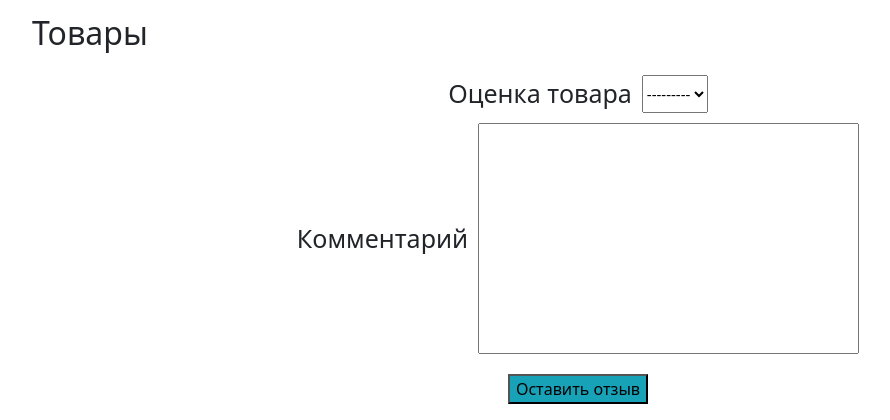
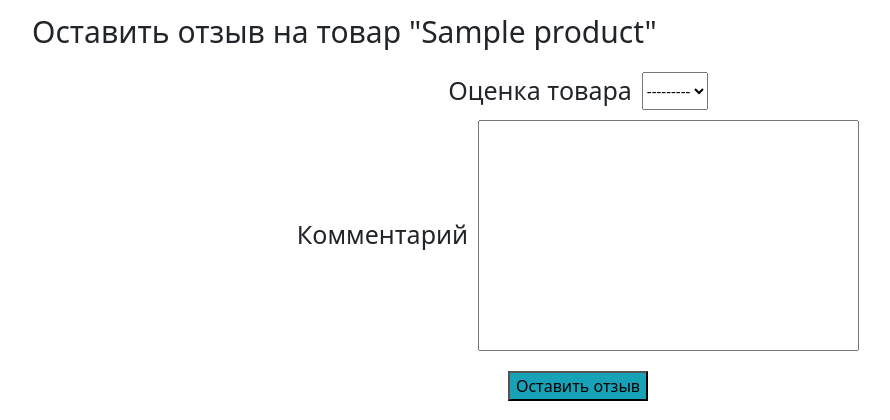
Before and after one commit to zalmon74/CLA__internet_shop_technique, a Django app: page /products/1/give_review/ in a window 1280 px wide. Shown: the part 316-736 px from the top of the page, without its empty margins (62-952 px from the left). Run offline with Django 4.2, Linux system fonts and the light colour scheme; tables that the repository leaves empty hold one stand-in row (values such as "Sample post"); some libraries are stand-ins or nearby versions.

Commit message:
Добавлено окно и логика редактирования отзыва при попытке повторного его добавления

```diff
--- a/CLA__shop/shop_products/business_logic.py
+++ b/CLA__shop/shop_products/business_logic.py
@@ -7,7 +7,7 @@ import django.db.models
 
 from django.core.cache import cache
 
-from .models import BrandProduct, CategoryProduct
+from .models import BrandProduct, CategoryProduct, ReviewProductModel
 
 
 def get_func_str_code_all_models_one_module(lst_models: list) -> str:
@@ -220,3 +220,17 @@ def get_all_name_brands():
 
     all_brands = BrandProduct.objects.all()
     return [tuple([brand.pk, brand.name]) for brand in all_brands]
+
+
+def get_review_object(user, product):
+    """ Функция получения объекта с отзывом из БД для заданного товара от опред.
+        покупателя
+
+    Args:
+        user:  Покупатель, который оставлял отзыв
+        product: Товар, на который оставляли отзыв
+
+    Returns:
+        объект с отзывом из БД
+    """
+    return ReviewProductModel.objects.get(user=user.id, product=product.id)
--- a/CLA__shop/shop_products/templates/shop_products/give_review.html
+++ b/CLA__shop/shop_products/templates/shop_products/give_review.html
@@ -30,6 +30,11 @@
         .review_form_btn button{
             margin: 10px;
         }
+        .titlepage h2{
+            max-width: 80%;
+            font-size: 30px;
+            line-height: 35px
+        }
     </style>
 
     <!-- products -->
@@ -39,7 +44,7 @@
             <div class="row">
                 <div class="col-md-12">
                     <div class="titlepage">
-                        <h2>Товары</h2>
+                        <h2>{{ title_name }}</h2>
                     </div>
                 </div>
             </div>
--- a/CLA__shop/shop_products/urls.py
+++ b/CLA__shop/shop_products/urls.py
@@ -5,8 +5,11 @@ from .views import *
 
 urlpatterns = [
     path('<int:pk>/give_review/',
-         GiveReviewForProduct.as_view(),
+         never_cache(GiveReviewForProduct.as_view()),
          name='give_review_for_product'),
+    path('<int:pk>/edit_review/',
+         never_cache(EditReviewForProduct.as_view()),
+         name='edit_review'),
     path('ajax_get_categories_for_brand/', ajax_get_categories_for_current_brand, name='ajax_get_categories_for_brand'),
     path(
         'ajax_get_el_specifications/',
--- a/CLA__shop/shop_products/views.py
+++ b/CLA__shop/shop_products/views.py
@@ -148,9 +148,20 @@ class GiveReviewForProduct(DetailView, FormView):
     form_class = GiveReviewForProductForm
     template_name = 'shop_products/give_review.html'
 
+    def get(self, request, *args, **kwargs):
+        # Определяем, оставлял ли покупалетль на данный товар отзыв
+        try:
+            review = get_review_object(self.request.user, self.get_object())
+        except ReviewProductModel.DoesNotExist:
+            # Если покупатель не оставлял отзыв, то отправляем его к форме
+            return super().get(request, *args, **kwargs)
+        else:
+            # Если покупатель уже оставлял отзыв, то перенаправляем его на редактирования
+            return redirect('edit_review', pk=self.get_object().pk)
+
     def form_valid(self, form):
-        clean_data = form.cleaned_data
         try:
+            clean_data = form.cleaned_data
             with transaction.atomic():
                 comment_obj = CommentProductReviewModel(content=clean_data['comment_text'])
                 comment_obj.save()
@@ -164,3 +175,37 @@ class GiveReviewForProduct(DetailView, FormView):
             return HttpResponseBadRequest()
 
         return redirect('purchase_history_user')
+
+    def get_context_data(self, **kwargs):
+        context = super().get_context_data(**kwargs)
+        context['title_name'] = f'Оставить отзыв на товар "{self.get_object().name}"'
+        return context
+
+
+class EditReviewForProduct(DetailView, FormView):
+    model = Product
+    form_class = GiveReviewForProductForm
+    template_name = 'shop_products/give_review.html'
+
+    def form_valid(self, form):
+        try:
+            clean_data = form.cleaned_data
+            # Изменяем содержимое комментария к отзыву
+            review_obj = get_review_object(self.request.user, self.get_object())
+            review_obj.comment.content = clean_data['comment_text']
+            review_obj.comment.save()
+        except DatabaseError:
+            return HttpResponseBadRequest()
+        return redirect('purchase_history_user')
+
+    def get_context_data(self, **kwargs):
+        context = super().get_context_data(**kwargs)
+        context['title_name'] = f'Изменить отзыв к товару "{self.get_object().name}"'
+        # Получаем уже оставленный отзыв
+        review = get_review_object(self.request.user, self.get_object())
+        # Выставляем уже созданную оценку и не даем возможности ее менять
+        context['form'].fields['grade'].initial = review.grade
+        context['form'].fields['grade'].choices = [(review.grade, review.grade),]
+        # Добавляем в форму уже написанный комментарий
+        context['form'].fields['comment_text'].initial = review.comment.content
+        return context
```
